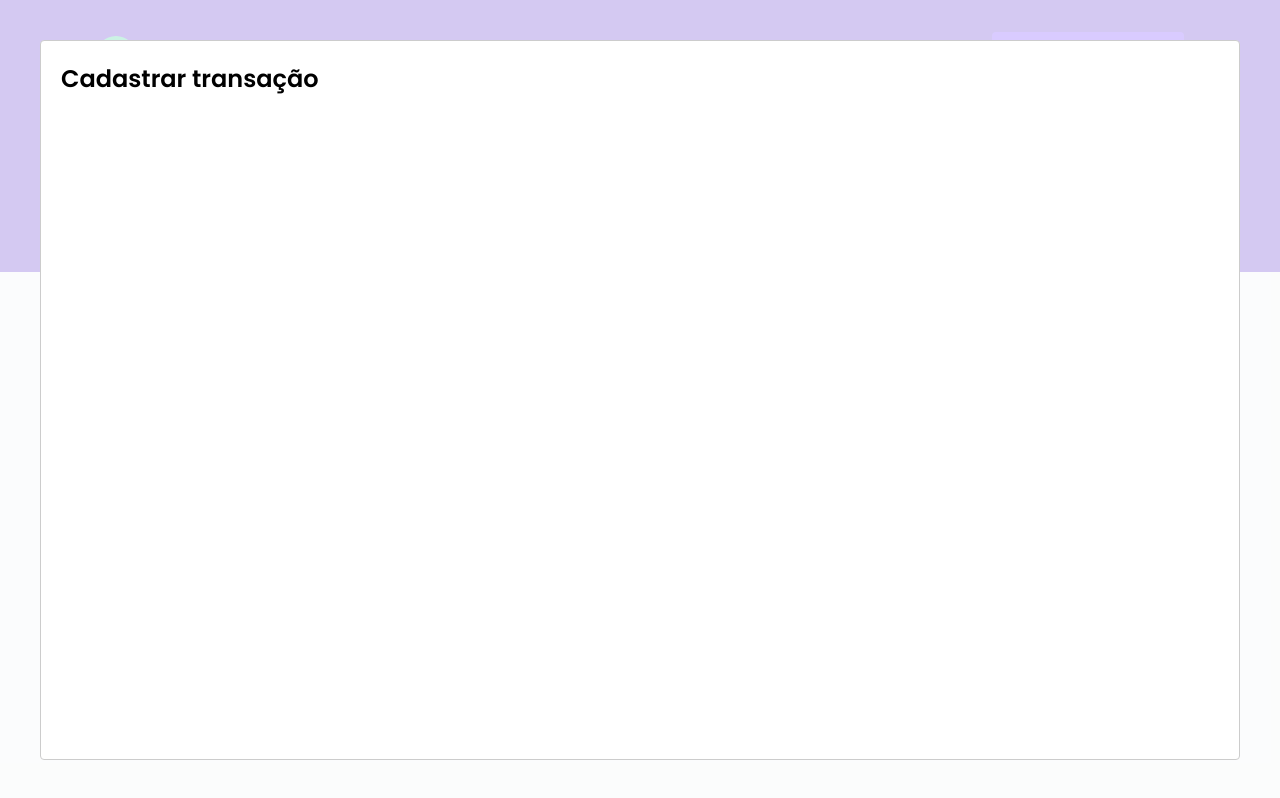
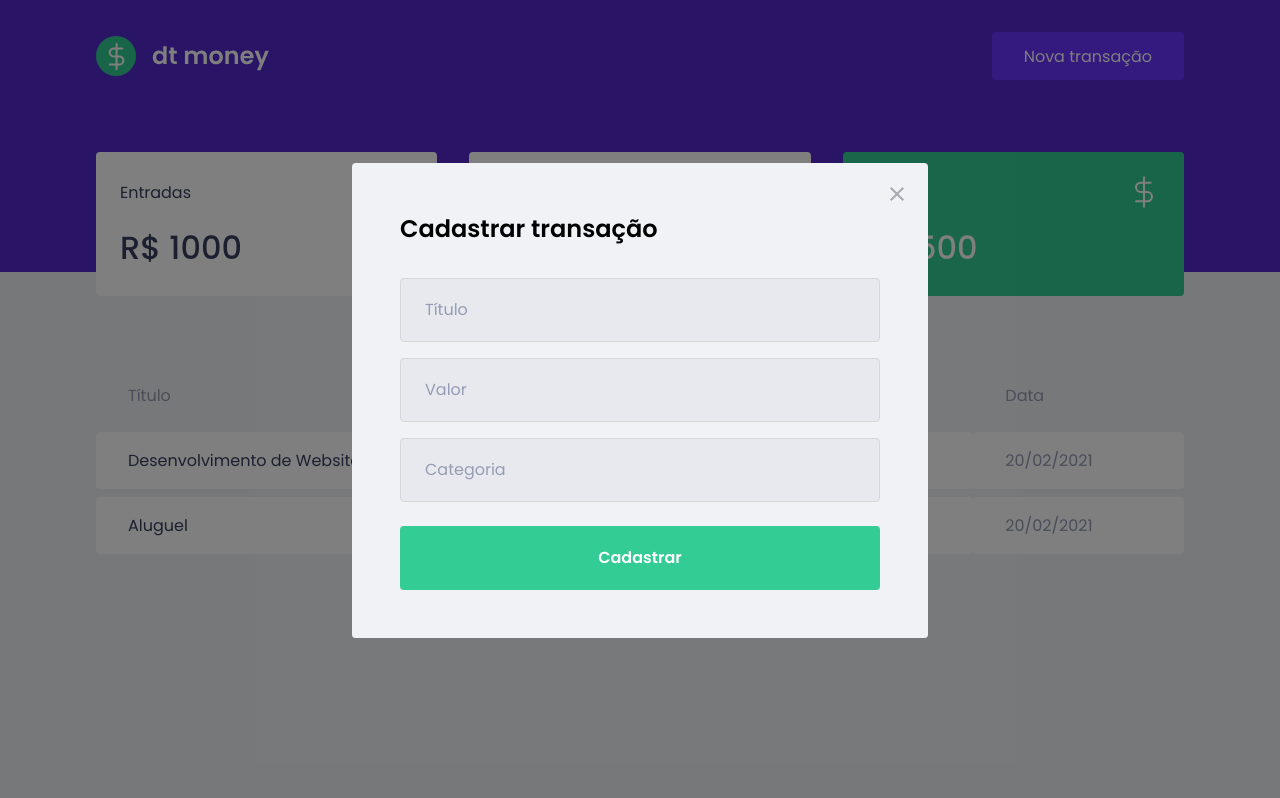
Before and after one commit to rafaelbarbosadc/dtmoney, a React (Create React App) app: page / in a window 1280 px wide. Both pictures are taken after a click on the button "Nova transação". Built offline with nearby package versions, Linux system fonts and the light colour scheme; no server answers; what miragejs would draw is missing.

Commit message:
Modal style

```diff
--- a/src/components/NewTransactionModal/index.tsx
+++ b/src/components/NewTransactionModal/index.tsx
@@ -1,5 +1,6 @@
 import Modal from "react-modal";
-
+import { Container } from "./styles";
+import closeImg from "../../assets/close.svg";
 interface NewTransactionModalProps {
   isOpen: boolean;
   onRequestClose: () => void;
@@ -10,8 +11,26 @@
   onRequestClose,
 }: NewTransactionModalProps) {
   return (
-    <Modal isOpen={isOpen} onRequestClose={onRequestClose}>
-      <h2>Cadastrar transação</h2>
+    <Modal
+      isOpen={isOpen}
+      onRequestClose={onRequestClose}
+      overlayClassName="react-modal-overlay"
+      className="react-modal-content"
+    >
+      <button
+        type="button"
+        onClick={onRequestClose}
+        className="react-modal-close"
+      >
+        <img src={closeImg} alt="Fechar modal" />
+      </button>
+      <Container>
+        <h2>Cadastrar transação</h2>
+        <input type="text" placeholder="Título" />
+        <input type="number" placeholder="Valor" />
+        <input type="text" placeholder="Categoria" />
+        <button type="submit">Cadastrar</button>
+      </Container>
     </Modal>
   );
 }
--- a/src/components/NewTransactionModal/styles.ts
+++ b/src/components/NewTransactionModal/styles.ts
@@ -1,3 +1,47 @@
 import styled from "styled-components";
 
-export const Container = styled.div``;
+export const Container = styled.form`
+  h2 {
+    color: var(--text-title-color);
+    font-size: 1.5rem;
+    margin-bottom: 2rem;
+  }
+
+  input {
+    width: 100%;
+    padding: 0 1.5rem;
+    height: 4rem;
+    border-radius: 0.25rem;
+
+    border: 1px solid #d7d7d7;
+    background: #e7e9ee;
+
+    font-weight: 400;
+    font-size: 1rem;
+
+    &::placeholder {
+      color: var(--text-body);
+    }
+
+    & + input {
+      margin-top: 1rem;
+    }
+  }
+
+  button[type="submit"] {
+    width: 100%;
+    padding: 0 1.5rem;
+    height: 4rem;
+    background: var(--green);
+    color: #fff;
+    border-radius: 0.25rem;
+    border: 0;
+    font-size: 1rem;
+    margin-top: 1.5rem;
+    font-weight: 600;
+    transition: filter 0.2s;
+    &:hover {
+      filter: brightness(0.9);
+    }
+  }
+`;
--- a/src/styles/global.ts
+++ b/src/styles/global.ts
@@ -52,4 +52,35 @@
     opacity: 0.6;
     cursor: not-allowed;
   }
+  .react-modal-overlay {
+    background: rgba(0,0,0,0.5);
+    position: fixed;
+    top: 0;
+    bottom: 0;
+    right: 0;
+    left: 0;
+    display: flex;
+    align-items: center;
+    justify-content: center;
+  }
+  .react-modal-content {
+    width: 100%;
+    max-width: 576px;
+    background: var(--background);
+    padding: 3rem;
+    position: relative;
+    border-radius: 0.24rem;
+  }
+
+  .react-modal-close {
+    position:absolute;
+    right: 1.5rem;
+    top: 1.5rem;
+    border:0;
+    background: transparent;
+    transition: filter 0.2s;
+    &:hover {
+      filter: brightness(0.8);
+    }
+  }
 `;
```
